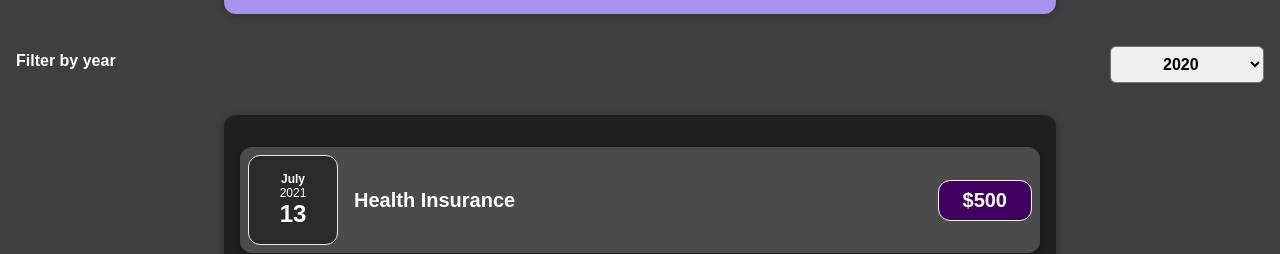
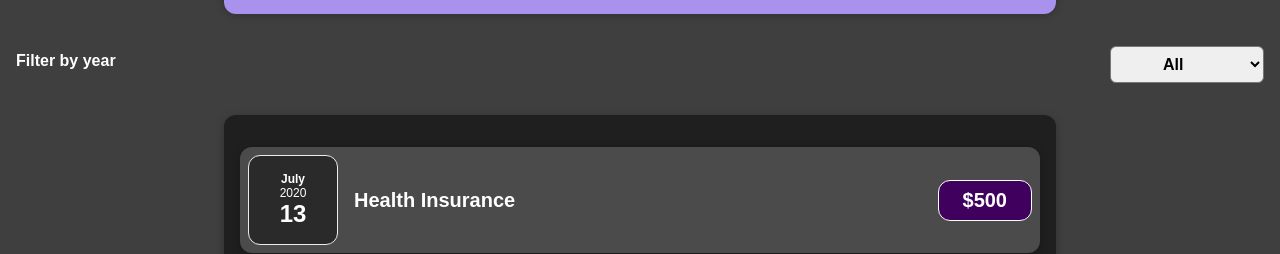
Before and after one commit to keshav-c/this-year, a React (Create React App) app: page / in a window 1280 px wide. Shown: the part 260-514 px from the top of the page. Built offline with nearby package versions, Linux system fonts and the light colour scheme.

Commit message:
Let ExpenseItems be filtered by year

```diff
--- a/src/App.js
+++ b/src/App.js
@@ -6,7 +6,7 @@ import NewExpense from "./components/NewExpense/NewExpense";
 const DUMMY_EXPENSES = [
     {
       id: "e1",
-      date: new Date(2021, 6, 13),
+      date: new Date(2020, 6, 13),
       title: "Health Insurance",
       amount: 500,
     },
@@ -34,10 +34,7 @@ const App = () => {
   const [expenses, setExpenses] = useState(DUMMY_EXPENSES)
 
   const addExpenseHandler = (expense) => {
-    setExpenses(oldExpenses => [expense, ...oldExpenses])
-
-    console.log("In App.js");
-    console.log(expense);
+    setExpenses((oldExpenses) => [expense, ...oldExpenses])
   };
 
   return (
--- a/src/components/Expenses/Expenses.js
+++ b/src/components/Expenses/Expenses.js
@@ -7,18 +7,24 @@ import ExpenseItem from "./ExpenseItem";
 import ExpensesFilter from "./ExpensesFilter";
 
 const Expenses = (props) => {
-  const [filteredYear, setFilteredYear] = useState('2020');
+  const [filteredYear, setFilteredYear] = useState('All');
+  const shownExpenses = props.items.filter(expense => {
+    if (filteredYear === "All") {
+      return true;
+    } else {
+      return expense.date.getFullYear().toString() === filteredYear;
+    }
+  });
 
   const filterChangeHandler = (year) => {
     setFilteredYear(year);
-    console.log(`Year ${year}`);
   };
 
   return (
     <div>
       <ExpensesFilter selected={filteredYear} onChangeFilter={filterChangeHandler}/>
       <Card className="expenses">
-        {props.items.map((expense) => (
+        {shownExpenses.map((expense) => (
           <ExpenseItem
             key={expense.id}
             title={expense.title}
--- a/src/components/Expenses/ExpensesFilter.js
+++ b/src/components/Expenses/ExpensesFilter.js
@@ -10,6 +10,7 @@ const ExpensesFilter = (props) => {
       <div className="expenses-filter__control">
         <label>Filter by year</label>
         <select value={props.selected} onChange={dropdownChangeHandler}>
+          <option value="All">All</option>
           <option value="2025">2025</option>
           <option value="2024">2024</option>
           <option value="2023">2023</option>
```
